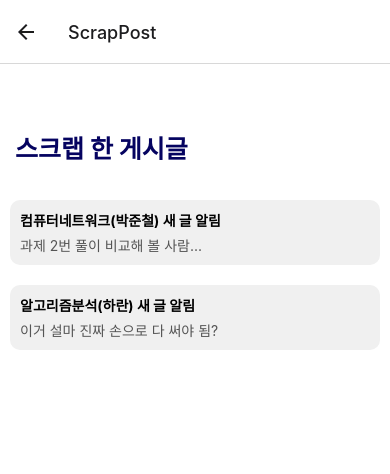
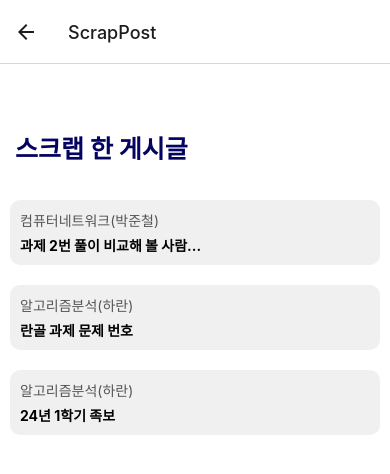
Before and after one commit to GDSC-Hongik/comong-jennie-mobile, a React Native app: screen /ScrapPost in a window 390 px wide. Shown: the top 474 px of the page. Built offline with nearby package versions, Linux system fonts and the light colour scheme; no server answers.

Commit message:
Fix: 스크린 수정

```diff
--- a/screens/LikePostScreen.tsx
+++ b/screens/LikePostScreen.tsx
@@ -4,7 +4,7 @@ import React, { useState } from 'react';
 import { View, Text, TextInput, StyleSheet, Alert, Pressable } from 'react-native';
 import { NativeStackNavigationProp } from '@react-navigation/native-stack';
 import { RootStackParamList, NotificationScreenNavigationProp } from '../types/navigation';
-import NotificationBox2 from '../src/components/NotificationBox2';
+import NotificationBox3 from '../src/components/NotificationBox3';
 import TitleComponent from '../src/components/TitleComponent';
 
 interface Props {
@@ -18,8 +18,10 @@ const LikePostScreen: React.FC<Props> = ({ navigation }) => {
       <View style={styles.container}>
         <TitleComponent title={'좋아요 한 게시글'} >
         </TitleComponent>
-        <NotificationBox2 title={'컴퓨터네트워크(박준철) 새 글 알림'} detail={'과제 2번 풀이 비교해 볼 사람...'}></NotificationBox2>
-        <NotificationBox2 title={'알고리즘분석(하란) 새 글 알림'} detail={'이거 설마 진짜 손으로 다 써야 됨?'}></NotificationBox2>
+        <NotificationBox3 title={'컴퓨터네트워크(박준철)'} detail={'과제 2번 풀이 비교해 볼 사람...'}></NotificationBox3>
+        <NotificationBox3 title={'알고리즘분석(하란)'} detail={'24년 1학기 족보'}></NotificationBox3>
+        <NotificationBox3 title={'프로그래밍언어론(박필원)'} detail={'솔직히 수업 듣고 남은 거 서버 구축 비용밖에 없음'}></NotificationBox3>
+
       </View>
     );
 
--- a/screens/PasswordEditScreen.tsx
+++ b/screens/PasswordEditScreen.tsx
@@ -1,10 +1,10 @@
 //PasswordEditScreen.tsx 비밀번호 변경 화면
 //오류 있음 수정해야 함 ㅠㅠ
-
 import React, { useState } from 'react';
-import { View, Text, TextInput, Button, StyleSheet, Alert } from 'react-native';
+import { View, Text, TextInput, Button, StyleSheet, Alert, Pressable } from 'react-native';
 import { PasswordEditScreenNavigationProp } from '../types/navigation';
 import AsyncStorage from '@react-native-async-storage/async-storage';
+import TitleComponent from '../src/components/TitleComponent';
 
 interface Props {
   navigation: PasswordEditScreenNavigationProp;
@@ -53,6 +53,7 @@ const PasswordEditScreen: React.FC<Props> = ({ navigation }) => {
 
   return (
     <View style={styles.container}>
+        <TitleComponent title={'비밀번호 변경'}></TitleComponent>
       <Text style={styles.label}>새 비밀번호</Text>
       <TextInput
         style={styles.input}
@@ -71,7 +72,9 @@ const PasswordEditScreen: React.FC<Props> = ({ navigation }) => {
         secureTextEntry // 비밀번호 입력시 보안 처리
       />
 
-      <Button title="전송" onPress={handleSubmit} />
+        <Pressable style={styles.button} onPress={handleSubmit}>
+            <Text style={styles.buttonText}>전송</Text>
+          </Pressable>
     </View>
   );
 };
@@ -97,6 +100,20 @@ const styles = StyleSheet.create({
     fontSize: 16,
     backgroundColor: '#F8F8F8',
   },
+  button: {
+    justifyContent: 'center',
+    alignItems: 'center',
+    backgroundColor: '#0080DC',
+    borderRadius: 10,
+    height: 45,
+    marginBottom: 15,
+    marginTop: 20,
+  },
+  buttonText: {
+    color: '#FFFFFF',
+    fontWeight: '600',
+    fontSize: 14,
+  },
 });
 
 export default PasswordEditScreen;
--- a/screens/ScrapPostScreen.tsx
+++ b/screens/ScrapPostScreen.tsx
@@ -4,7 +4,7 @@ import React, { useState } from 'react';
 import { View, Text, TextInput, StyleSheet, Alert, Pressable } from 'react-native';
 import { NativeStackNavigationProp } from '@react-navigation/native-stack';
 import { RootStackParamList, NotificationScreenNavigationProp } from '../types/navigation';
-import NotificationBox2 from '../src/components/NotificationBox2';
+import NotificationBox3 from '../src/components/NotificationBox3';
 import TitleComponent from '../src/components/TitleComponent';
 
 interface Props {
@@ -17,8 +17,9 @@ const ScrapPostScreen: React.FC<Props> = ({ navigation }) => {
       <View style={styles.container}>
         <TitleComponent title={'스크랩 한 게시글'} >
         </TitleComponent>
-        <NotificationBox2 title={'컴퓨터네트워크(박준철) 새 글 알림'} detail={'과제 2번 풀이 비교해 볼 사람...'}></NotificationBox2>
-        <NotificationBox2 title={'알고리즘분석(하란) 새 글 알림'} detail={'이거 설마 진짜 손으로 다 써야 됨?'}></NotificationBox2>
+        <NotificationBox3 title={'컴퓨터네트워크(박준철)'} detail={'과제 2번 풀이 비교해 볼 사람...'}></NotificationBox3>
+        <NotificationBox3 title={'알고리즘분석(하란)'} detail={'란골 과제 문제 번호'}></NotificationBox3>
+        <NotificationBox3 title={'알고리즘분석(하란)'} detail={'24년 1학기 족보'}></NotificationBox3>
       </View>
     );
 
--- a/screens/SearchScreen.tsx
+++ b/screens/SearchScreen.tsx
@@ -49,14 +49,14 @@ const SearchScreen: React.FC = ({ }) => {
 
   return (
     <View style={styles.container}>
-      <Text style={styles.label}>Search for Posts</Text>
+      <Text style={styles.label}>게시글 검색</Text>
       <TextInput
         style={styles.input}
         placeholder="제목, 내용, 작성자, #태그"
         value={kind}
         onChangeText={setKind}
       />
-      <Button title="Search" onPress={handleSearch} />
+      <Button title="검색하기" onPress={handleSearch} />
 
       <FlatList
         data={results}
--- /dev/null
+++ b/src/components/NotificationBox3.tsx
@@ -0,0 +1,64 @@
+import React, { useState } from 'react';
+import { View, Text, StyleSheet, TouchableOpacity } from 'react-native';
+
+interface NotificationBox2Props {
+    title: string;
+    detail: string;
+}
+
+const NotificationBox2: React.FC<NotificationBox2Props> = ({ title, detail }) => {
+    const [isRead, setIsRead] = useState(false);
+
+    const handlePress = () => {
+        setIsRead(true);
+    };
+
+    return (
+        <TouchableOpacity onPress={handlePress} style={styles.container}>
+            <View style={styles.textContainer}>
+                <Text style={styles.detail}>{title}</Text>
+                <Text style={styles.title}>{detail}</Text>
+            </View>
+        </TouchableOpacity>
+    );
+};
+
+const styles = StyleSheet.create({
+    container: {
+        margin: 10,
+        backgroundColor: '#f0f0f0',
+        borderRadius: 10,
+        padding: 10,
+        //paddingLeft: 20,
+        marginVertical: 10,
+        flexDirection: 'row',
+        alignItems: 'center',
+        justifyContent: 'space-between',
+    },
+    textContainer: {
+        flex: 1,
+    },
+    title: {
+        fontSize: 14,
+        fontWeight: 'bold',
+
+    },
+    detail: {
+        fontSize: 14,
+        color: '#555',
+        marginBottom: 5,
+    },
+    indicator: {
+        width: 10,
+        height: 10,
+        borderRadius: 5,
+        backgroundColor: '#ccc', // Blue color for unread
+        marginLeft: 10,
+        marginBottom: 30,
+    },
+    indicatorRead: {
+        backgroundColor: '#ccc', // Gray color for read
+    },
+});
+
+export default NotificationBox2;
```
Also changed, not shown: screens/LoginScreen.tsx (+2 -8 lines).
